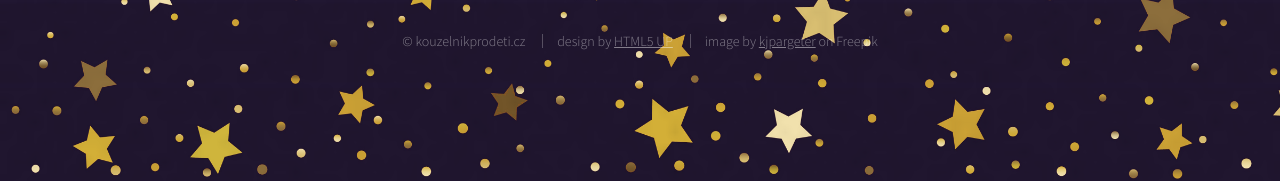
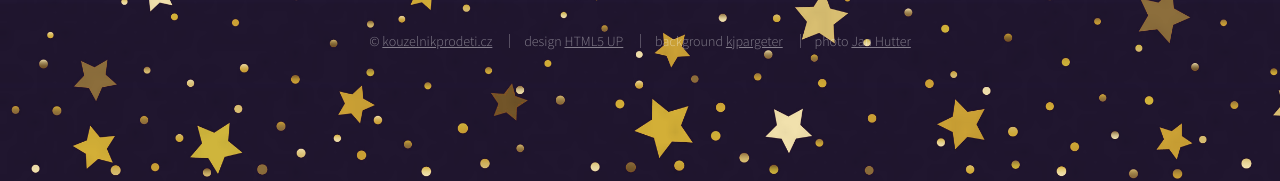
Before and after one commit to bitwebcz/kouzelnik, a plain HTML site: page index.html in a window 1280 px wide. Shown: the part 613-794 px from the top of the page. Drawn offline with Linux system fonts and the light colour scheme.

Commit message:
attribution link updated

```diff
--- a/index.html
+++ b/index.html
@@ -101,9 +101,10 @@
 				<!-- Footer -->
 					<div id="footer">
 						<ul class="copyright">
-							<li>&copy; kouzelnikprodeti.cz</li>
-							<li>design by <a target="_blank" href="http://html5up.net">HTML5 UP</a></li>
-							<li>image by <a target="_blank" href="https://www.freepik.com/free-vector/christmas-banner-with-stars-design_35429098.htm#query=yellow%20stars%20blue%20background&position=9&from_view=search&track=ais">kjpargeter</a> on Freepik</li>
+							<li>&copy; <a href="https://kouzelnikprodeti.cz">kouzelnikprodeti.cz</a></li>
+							<li>design <a target="_blank" href="http://html5up.net" rel="nofollow">HTML5 UP</a></li>
+							<li>background <a target="_blank" href="https://www.freepik.com/free-vector/christmas-banner-with-stars-design_35429098.htm#query=yellow%20stars%20blue%20background&position=9&from_view=search&track=ais" rel="nofollow">kjpargeter</a></li>
+							<li>photo <a target="_blank" href="https://eu.zonerama.com/hutterjan/100373" rel="nofollow">Jan Hutter</a></li>
 						</ul>
 					</div>
 
```
